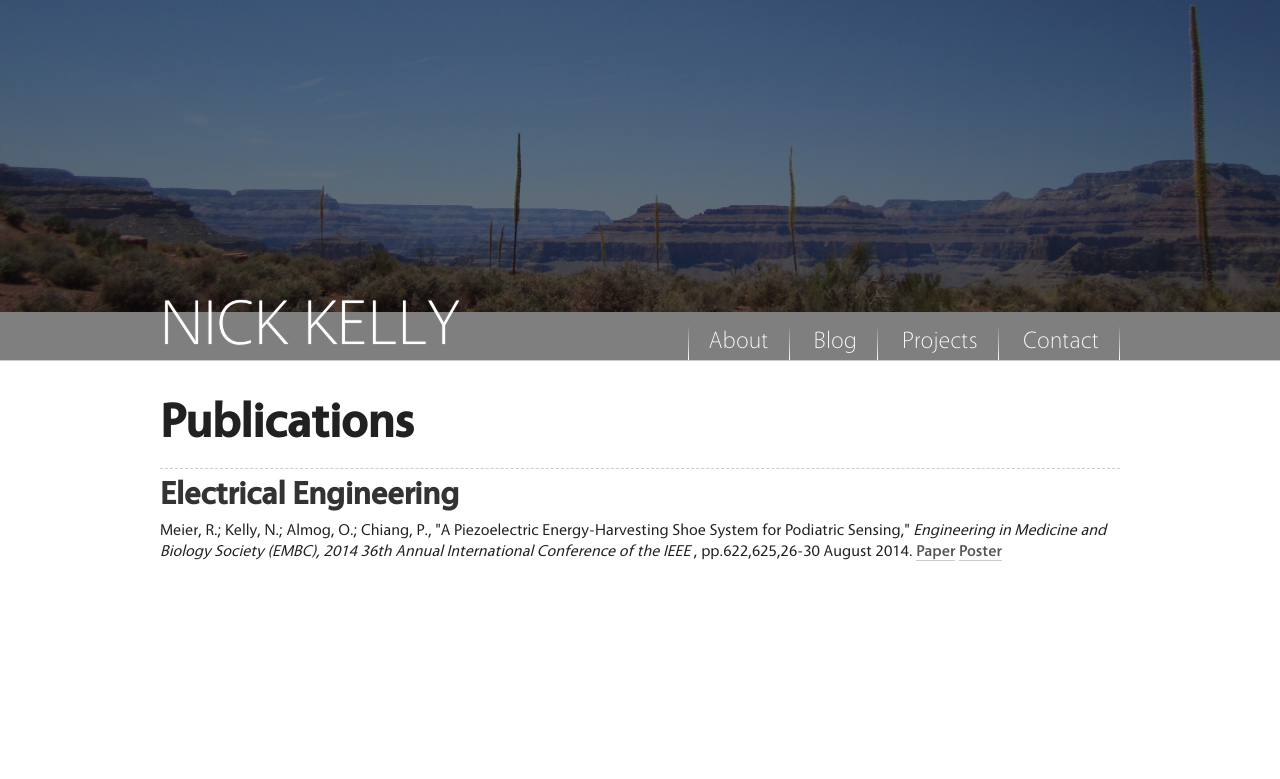
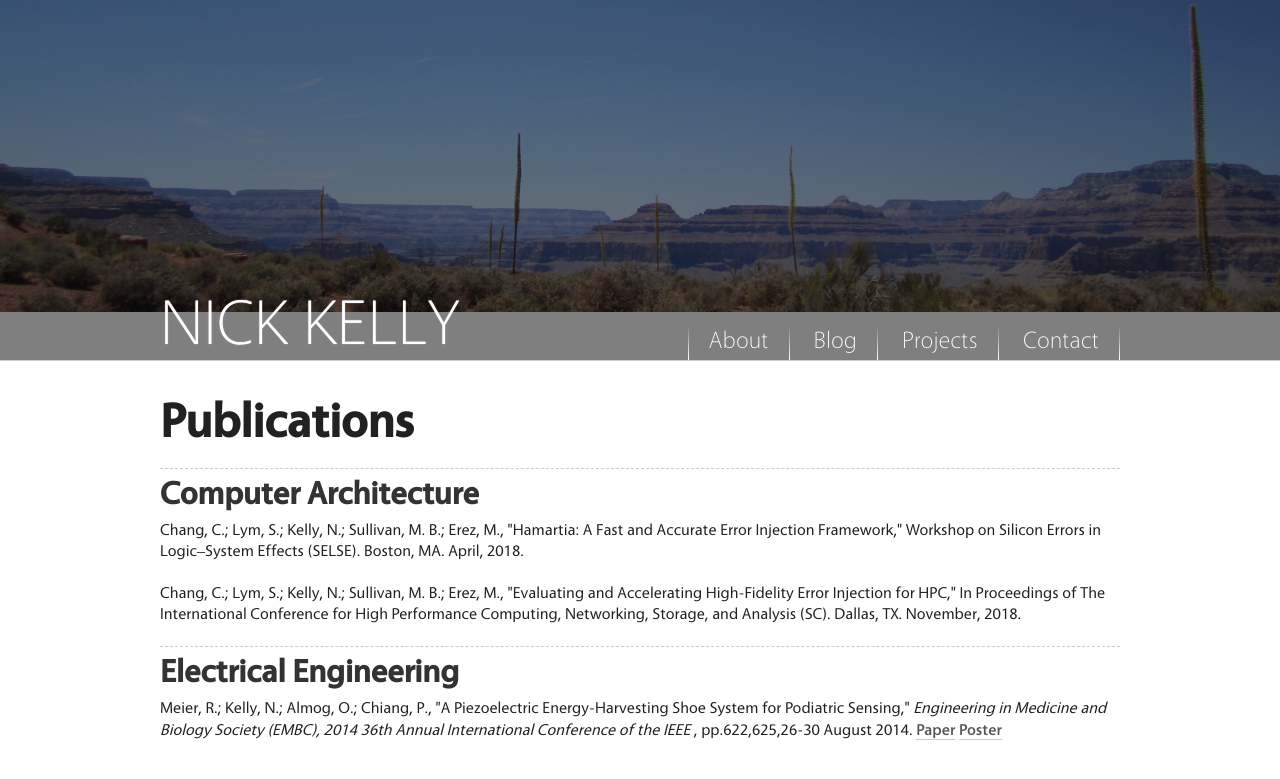
Before and after one commit to skimmmer/skimmmer.github.io, a Jekyll site: the page built from publications/index.html, in a window 1280 px wide. Shown: the top 779 px of the page. Built offline with Jekyll 4.4.1, drawn with Linux system fonts in a browser that asks for light colours; nearby versions of some CDN libraries.

Commit message:
Update publications

```diff
--- a/publications/index.html
+++ b/publications/index.html
@@ -3,5 +3,9 @@ title: Publications - Nick Kelly
 layout: default
 ---
 <h1>Publications</h1>
+<h2>Computer Architecture</h2>
+<p>Chang, C.; Lym, S.; Kelly, N.; Sullivan, M. B.; Erez, M., "Hamartia: A Fast and Accurate Error Injection Framework," Workshop on Silicon Errors in Logic–System Effects (SELSE). Boston, MA. April, 2018.</p>
+<p>Chang, C.; Lym, S.; Kelly, N.; Sullivan, M. B.; Erez, M., "Evaluating and Accelerating High-Fidelity Error Injection for HPC," In Proceedings of The International Conference for High Performance Computing, Networking, Storage, and Analysis (SC). Dallas, TX. November, 2018.</p>
+
 <h2>Electrical Engineering</h2>
 <p>Meier, R.; Kelly, N.; Almog, O.; Chiang, P., "A Piezoelectric Energy-Harvesting Shoe System for Podiatric Sensing," <i>Engineering in Medicine and Biology Society (EMBC), 2014 36th Annual International Conference of the IEEE</i> , pp.622,625,26-30 August 2014. <a href="http://ieeexplore.ieee.org/stamp/stamp.jsp?tp=&arnumber=6943668&isnumber=6943513">Paper</a> <a href="/papers/steps_poster.pdf">Poster</a></p>
```
